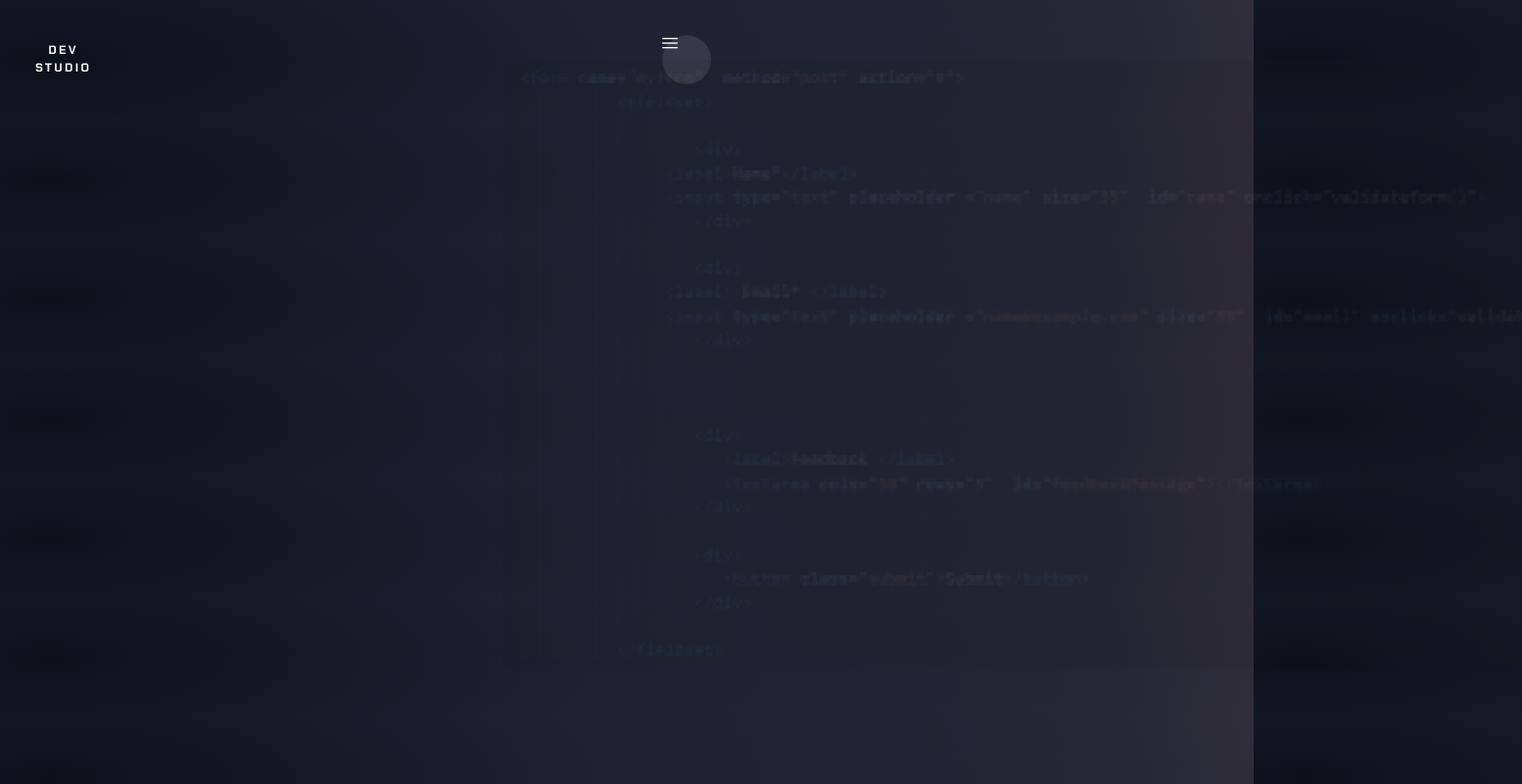
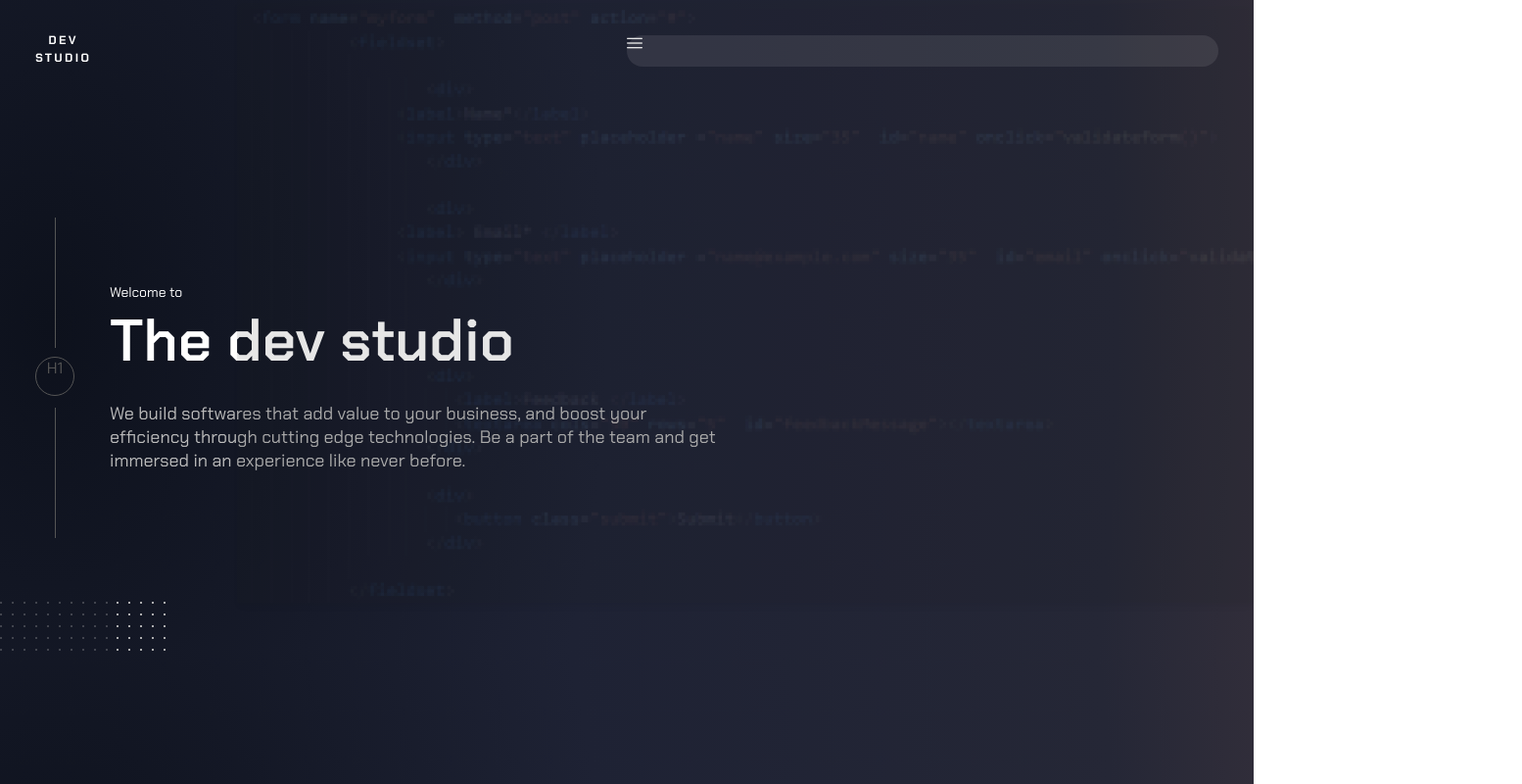
Before and after one commit to khushboodhiman/The-dev.studio, a plain HTML site: page index.html in a window 1280 px wide. Shown: the whole page at 98% size, 1554 px wide, since content can reach past the window. Drawn offline with Linux system fonts and the light colour scheme; files whose address does not match are found by name.

Commit message:
Added Hero section; what remaining is vertically align H1 in circle, make dots images relative to welcome to text and add menu bar icon

```diff
--- a/css/style.css
+++ b/css/style.css
@@ -2,6 +2,7 @@
     padding: 0;
     margin: 0;
     text-decoration: none;
+    box-sizing: border-box;
 }
 
 body {
@@ -10,26 +11,24 @@ body {
     height: 100%;
     position: relative;
     color: #fff;
+    font-family: Chakra Petch;
 }
 
 .code-img {
     position: absolute;
-    top: 50%;
-    left: 40%;
+    right: 0;
     opacity: 0.9;
     filter: drop-shadow(0px 4px 4px rgba(0, 0, 0, 0.25));
 }
 
 .nav-container {
-    display: inline-grid;
+    display: grid;
     grid-template-columns: 1fr 1fr;
     width: 100%;
     padding: 36px;
 }
 
 .nav-menu {
-    width: 50px;
-    height: 50px;
     background: rgba(255, 255, 255, 0.1);
     border-radius: 100px;
 }
@@ -38,3 +37,58 @@ body {
     justify-content: start;
     align-self: center;
 }
+
+.hero {
+    display: grid;
+    grid-template-columns: 112px auto;
+    align-content: center;
+    align-items: center;
+    height: 70vh;
+}
+
+.left-div {
+    margin: 0 36px;
+    display: grid;
+    grid-template-rows: 130px 40px 130px;
+    justify-items: center;
+    gap: 12px;
+}
+
+.border-1, .border-2 {
+    border-left: 1px solid #555555;
+    height: 133px;
+}
+
+.circle {
+    width: 40px;
+    height: 40px;
+    border-radius: 100px;
+    border: 1px solid #555;
+    color: #555;
+    text-align: center;
+}
+
+.dots {
+    position: absolute;
+    bottom: 0%;
+    left: 0%;
+}
+
+.welcome-to {
+    position: relative;
+    font-size: 14px;
+}
+
+.heading {
+    font-weight: 600;
+    font-size: 60px;
+    line-height: 78px;
+    margin-bottom: 24px;
+}
+
+.sub-heading {
+    color: #bbb;
+    font-size: 18px;
+    line-height: 24px;
+    max-width: 624px;
+}
--- a/index.html
+++ b/index.html
@@ -6,6 +6,9 @@
     <meta name="viewport" content="width=device-width, initial-scale=1.0">
     <link rel="stylesheet" href="css\style.css">
     <link rel="stylesheet" href="css\flaticon.css">
+    <link rel="preconnect" href="https://fonts.googleapis.com">
+    <link rel="preconnect" href="https://fonts.gstatic.com" crossorigin>
+    <link href="https://fonts.googleapis.com/css2?family=Chakra+Petch:wght@400;600;700&display=swap" rel="stylesheet">
     <title>The Dev.studio</title>
 </head>
 <body>
@@ -17,5 +20,19 @@
     <div class="nav-menu"><i class="fi-rr-menu-burger"></i></div>
 </nav>
 
+<section class="hero">
+    <div class="left-div">
+        <div class="border-1"></div>
+        <div class="circle">H1</div>
+        <div class="border-2"></div>
+    </div>
+    <div class="welcome-text">
+        <img src="dots.png" class="dots">
+        <span class="welcome-to">Welcome to</span>
+        <div class="heading">The dev studio</div>
+        <div class="sub-heading">We build softwares that add value to your business, and boost your efficiency through cutting edge technologies. Be a part of the team and get immersed in an experience like never before.</div>
+    </div>
+</section>
+
 </body>
-</html>
+</htm
```
Also changed, not shown: dots.png (added).
